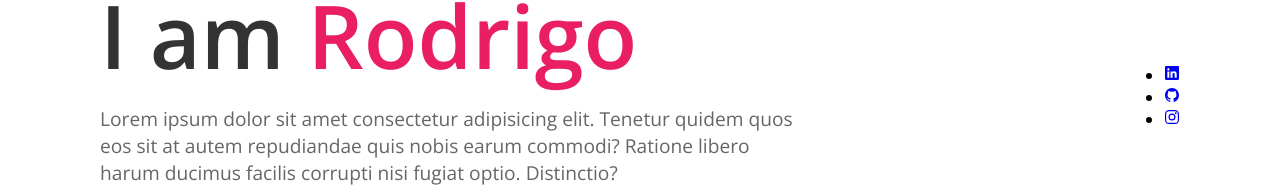
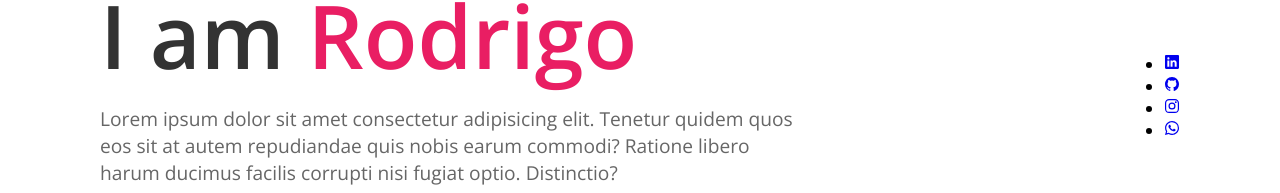
Before and after one commit to rodrigobarros2802/my-portfolio, a plain HTML site: page index.html in a window 1280 px wide. Shown: the part 303-496 px from the top of the page. Drawn offline with nearby package versions, Linux system fonts and the light colour scheme.

Commit message:
Adicionando logo

```diff
--- a/index.html
+++ b/index.html
@@ -32,6 +32,7 @@
             <li><a href="#"><ion-icon name="logo-linkedin"></ion-icon></a></li>
             <li><a href="#"><ion-icon name="logo-github"></ion-icon></a></li>
             <li><a href="#"><ion-icon name="logo-instagram"></ion-icon></a></li>
+            <li><a href="#"><ion-icon name="logo-whatsapp"></ion-icon></a></li>
         </ul>
     </section>
 </body>
```
